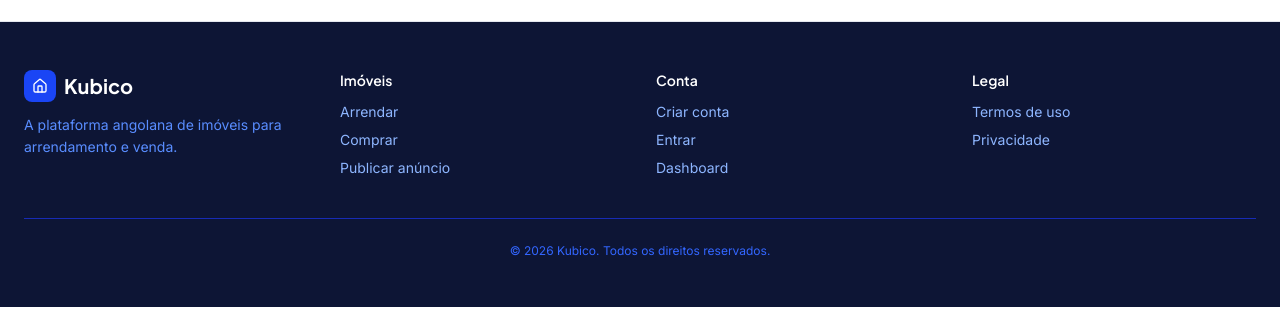
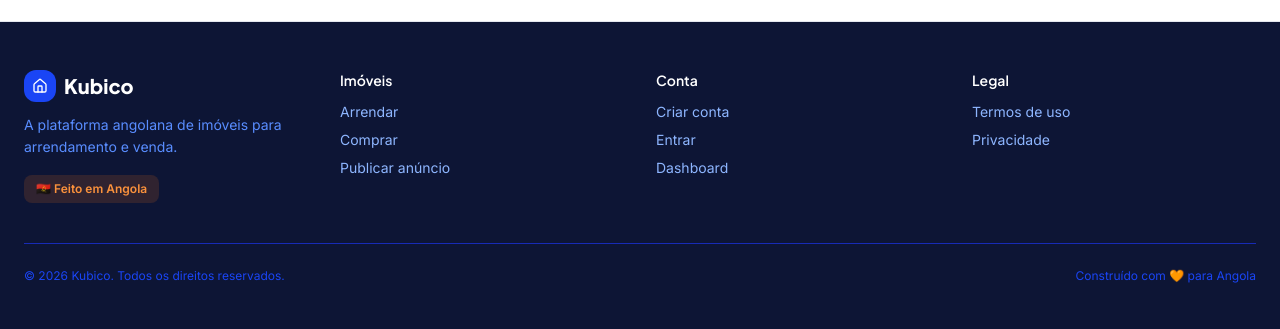
Before and after one commit to Atanasildo/kubico-backend, a Next.js app in the folder frontend/: page / in a window 1280 px wide. Shown: the part 1415-1744 px from the top of the page. Before the commit the page ends 1722 px from the top, so only its background shows below. Built offline with nearby package versions, Linux system fonts and the light colour scheme; no server answers.

Commit message:
feat: footer dark mode, badge feito em Angola, hover terra-400

```diff
--- a/frontend/src/components/layout/Footer.tsx
+++ b/frontend/src/components/layout/Footer.tsx
@@ -3,54 +3,56 @@ import { Home } from "lucide-react";
 
 export function Footer() {
   return (
-    <footer className="mt-20 border-t border-surface-border bg-primary-950 text-primary-300">
+    <footer className="mt-20 border-t border-surface-border bg-primary-950 text-primary-300 dark:border-dark-border dark:bg-dark-surface">
       <div className="mx-auto max-w-7xl px-4 py-12 sm:px-6">
         <div className="grid grid-cols-2 gap-8 md:grid-cols-4">
-          {/* Brand */}
           <div className="col-span-2 md:col-span-1">
             <div className="flex items-center gap-2 mb-3">
-              <div className="flex h-8 w-8 items-center justify-center rounded-lg bg-primary-600">
+              <div className="flex h-8 w-8 items-center justify-center rounded-xl bg-primary-600">
                 <Home className="h-4 w-4 text-white" />
               </div>
-              <span className="font-display text-xl font-bold text-white">Kubico</span>
+              <span className="font-display text-xl font-extrabold text-white">Kubico</span>
             </div>
-            <p className="text-sm text-primary-400 leading-relaxed">
+            <p className="text-sm text-primary-400 dark:text-slate-500 leading-relaxed">
               A plataforma angolana de imóveis para arrendamento e venda.
             </p>
+            <div className="mt-4 flex gap-3">
+              <span className="rounded-lg bg-terra-500/15 px-3 py-1.5 text-xs font-semibold text-terra-400">
+                🇦🇴 Feito em Angola
+              </span>
+            </div>
           </div>
 
-          {/* Imóveis */}
           <div>
             <h4 className="mb-3 text-sm font-semibold text-white">Imóveis</h4>
             <ul className="space-y-2 text-sm">
-              <li><Link href="/imoveis?tipo_negocio=arrendamento" className="hover:text-white transition-colors">Arrendar</Link></li>
-              <li><Link href="/imoveis?tipo_negocio=venda" className="hover:text-white transition-colors">Comprar</Link></li>
-              <li><Link href="/dashboard/publicar" className="hover:text-white transition-colors">Publicar anúncio</Link></li>
+              <li><Link href="/imoveis?tipo_negocio=arrendamento" className="hover:text-terra-400 transition-colors">Arrendar</Link></li>
+              <li><Link href="/imoveis?tipo_negocio=venda" className="hover:text-terra-400 transition-colors">Comprar</Link></li>
+              <li><Link href="/dashboard/publicar" className="hover:text-terra-400 transition-colors">Publicar anúncio</Link></li>
             </ul>
           </div>
 
-          {/* Conta */}
           <div>
             <h4 className="mb-3 text-sm font-semibold text-white">Conta</h4>
             <ul className="space-y-2 text-sm">
-              <li><Link href="/auth/register" className="hover:text-white transition-colors">Criar conta</Link></li>
-              <li><Link href="/auth/login" className="hover:text-white transition-colors">Entrar</Link></li>
-              <li><Link href="/dashboard" className="hover:text-white transition-colors">Dashboard</Link></li>
+              <li><Link href="/auth/register" className="hover:text-terra-400 transition-colors">Criar conta</Link></li>
+              <li><Link href="/auth/login" className="hover:text-terra-400 transition-colors">Entrar</Link></li>
+              <li><Link href="/dashboard" className="hover:text-terra-400 transition-colors">Dashboard</Link></li>
             </ul>
           </div>
 
-          {/* Legal */}
           <div>
             <h4 className="mb-3 text-sm font-semibold text-white">Legal</h4>
             <ul className="space-y-2 text-sm">
-              <li><Link href="/termos" className="hover:text-white transition-colors">Termos de uso</Link></li>
-              <li><Link href="/privacidade" className="hover:text-white transition-colors">Privacidade</Link></li>
+              <li><Link href="/termos" className="hover:text-terra-400 transition-colors">Termos de uso</Link></li>
+              <li><Link href="/privacidade" className="hover:text-terra-400 transition-colors">Privacidade</Link></li>
             </ul>
           </div>
         </div>
 
-        <div className="mt-10 border-t border-primary-800 pt-6 text-center text-xs text-primary-500">
-          © {new Date().getFullYear()} Kubico. Todos os direitos reservados.
+        <div className="mt-10 border-t border-primary-800 dark:border-dark-border pt-6 flex flex-col items-center gap-2 text-center text-xs text-primary-600 dark:text-slate-600 sm:flex-row sm:justify-between">
+          <span>© {new Date().getFullYear()} Kubico. Todos os direitos reservados.</span>
+          <span>Construído com 🧡 para Angola</span>
         </div>
       </div>
     </footer>
```
